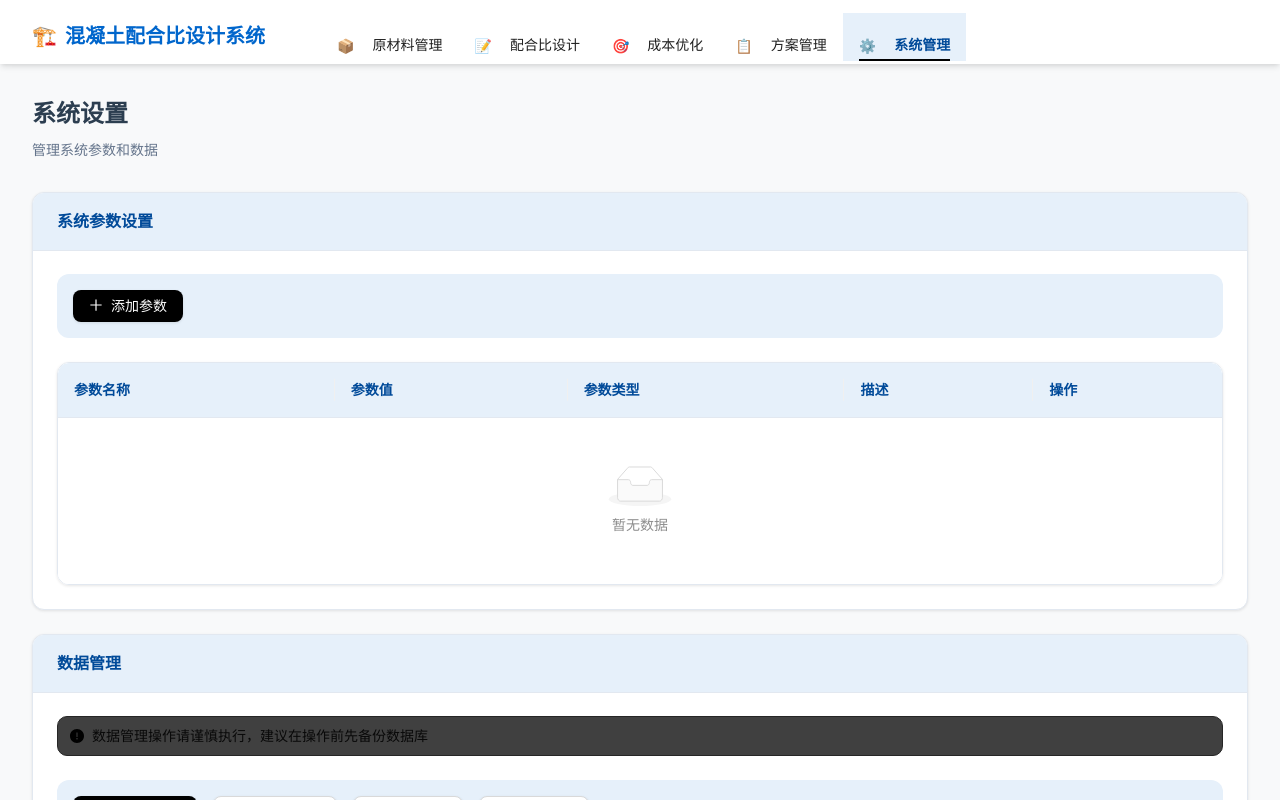
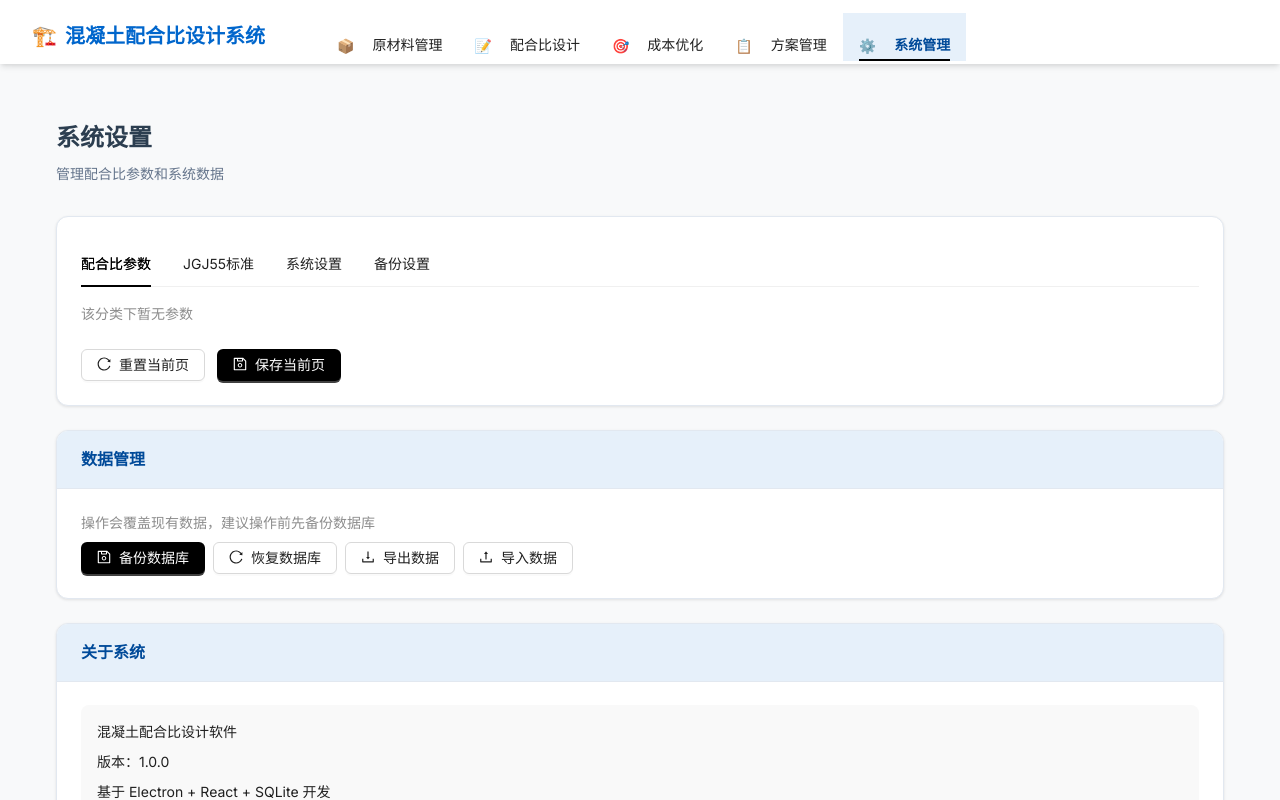
Before and after one commit to sunyso434-cyber/concretemixdesign, a React (Vite) app: page /#/settings in a window 1280 px wide. Shown: the top 800 px of the page. Built offline with nearby package versions, Linux system fonts and the light colour scheme.

Commit message:
feat(SettingsPage): rewrite with card-based params, tabs, and data management UI

```diff
--- a/src/renderer/pages/SettingsPage.jsx
+++ b/src/renderer/pages/SettingsPage.jsx
@@ -1,322 +1,252 @@
-import React, { useState, useEffect } from 'react';
-import { Card, Form, Input, Select, Button, message, Table, Modal, Upload, Space, Divider, Alert } from 'antd';
-import { DownloadOutlined, UploadOutlined, SaveOutlined, ReloadOutlined, DeleteOutlined, PlusOutlined } from '@ant-design/icons';
+// src/renderer/pages/SettingsPage.jsx
+import React, { useState, useEffect, useCallback } from 'react'
+import { Card, Tabs, Button, message, Space, Typography } from 'antd'
+import { SaveOutlined, ReloadOutlined, DownloadOutlined, UploadOutlined } from '@ant-design/icons'
+import ParamCard from '../components/ParamCard'
+import ExportWizard from '../components/ExportWizard'
+import ImportWizard from '../components/ImportWizard'
+import RestoreConfirmModal from '../components/RestoreConfirmModal'
+import { PARAM_CONFIG, PARAM_TABS } from '../config/paramConfig'
 
-const { Option } = Select;
+const { Text } = Typography
+
+const TAB_KEYS = ['配合比参数', 'JGJ55标准', '系统设置', '备份设置']
 
 const SettingsPage = () => {
-  const [params, setParams] = useState([]);
-  const [form] = Form.useForm();
-  const [isModalVisible, setIsModalVisible] = useState(false);
-  const [editingParam, setEditingParam] = useState(null);
+  const [params, setParams] = useState([])
+  const [modifiedParams, setModifiedParams] = useState({})
+  const [loading, setLoading] = useState(false)
+  const [saveLoading, setSaveLoading] = useState(false)
+  const [activeTab, setActiveTab] = useState('配合比参数')
 
-  // 加载系统参数
+  const [exportWizardVisible, setExportWizardVisible] = useState(false)
+  const [importWizardVisible, setImportWizardVisible] = useState(false)
+  const [restoreModalVisible, setRestoreModalVisible] = useState(false)
+  const [selectedBackupPath, setSelectedBackupPath] = useState('')
+
   useEffect(() => {
     const loadParams = async () => {
-      console.log('开始加载系统参数');
+      setLoading(true)
       try {
-        const result = await window.electron.ipcRenderer.invoke('get-all-params');
-        console.log('收到系统参数响应:', result);
+        const result = await window.electron.ipcRenderer.invoke('get-all-params')
         if (result.success) {
-          console.log('系统参数数据:', result.data);
-          setParams(result.data);
-        } else {
-          console.error('获取系统参数失败:', result.error);
-          message.error('获取系统参数失败');
+          setParams(result.data)
         }
-      } catch (error) {
-        console.error('获取系统参数时发生错误:', error);
-        message.error('获取系统参数失败');
+      } catch (e) {
+        message.error('加载参数失败')
+      } finally {
+        setLoading(false)
       }
-    };
+    }
+    loadParams()
+  }, [])
 
-    loadParams();
-  }, []);
+  const getCurrentTabParams = useCallback(() => {
+    const paramNames = PARAM_TABS[activeTab] || []
+    return params.filter(p => paramNames.includes(p.name)).map(p => ({
+      ...p,
+      config: PARAM_CONFIG[p.name] || null,
+    }))
+  }, [activeTab, params])
 
-  // 打开添加/编辑参数模态框
-  const showModal = (param = null) => {
-    setEditingParam(param);
-    if (param) {
-      form.setFieldsValue({
-        name: param.name,
-        value: param.value,
-        type: param.type,
-        description: param.description
-      });
-    } else {
-      form.resetFields();
+  const handleParamChange = (name, value) => {
+    setModifiedParams(prev => ({ ...prev, [name]: value }))
+  }
+
+  const getParamValue = (name) => {
+    if (name in modifiedParams) return modifiedParams[name]
+    const p = params.find(p => p.name === name)
+    return p ? p.value : null
+  }
+
+  const handleSaveCurrentTab = async () => {
+    const paramNames = PARAM_TABS[activeTab] || []
+    const toSave = paramNames.filter(name => name in modifiedParams)
+    if (toSave.length === 0) {
+      message.info('没有需要保存的修改')
+      return
     }
-    setIsModalVisible(true);
-  };
 
-  // 关闭模态框
-  const handleCancel = () => {
-    setIsModalVisible(false);
-  };
+    setSaveLoading(true)
+    try {
+      for (const name of toSave) {
+        const param = params.find(p => p.name === name)
+        await window.electron.ipcRenderer.invoke('set-param', {
+          name,
+          value: modifiedParams[name],
+          type: param?.type || 'system',
+          description: param?.description || '',
+        })
+      }
+      message.success('保存成功')
+      setModifiedParams(prev => {
+        const next = { ...prev }
+        toSave.forEach(n => delete next[n])
+        return next
+      })
+      const result = await window.electron.ipcRenderer.invoke('get-all-params')
+      if (result.success) setParams(result.data)
+    } catch (e) {
+      message.error('保存失败')
+    } finally {
+      setSaveLoading(false)
+    }
+  }
 
-  // 保存参数
-  const handleSave = async () => {
-    try {
-      const values = await form.validateFields();
-      const result = await window.electron.ipcRenderer.invoke('set-param', values);
-      if (result.success) {
-        message.success('参数保存成功');
-        setIsModalVisible(false);
-        // 重新加载参数
-        const loadResult = await window.electron.ipcRenderer.invoke('get-all-params');
-        if (loadResult.success) {
-          setParams(loadResult.data);
-        }
-      } else {
-        message.error('参数保存失败');
-      }
-    } catch (error) {
-      console.error('保存参数时发生错误:', error);
-      message.error('参数保存失败');
-    }
-  };
+  const handleResetCurrentTab = () => {
+    const paramNames = PARAM_TABS[activeTab] || []
+    setModifiedParams(prev => {
+      const next = { ...prev }
+      paramNames.forEach(n => delete next[n])
+      return next
+    })
+    message.info('已重置为原始值')
+  }
 
-  // 删除参数
-  const handleDelete = (name) => {
-    Modal.confirm({
-      title: '确认删除',
-      content: '确定要删除该参数吗？',
-      onOk: async () => {
-        try {
-          const result = await window.electron.ipcRenderer.invoke('delete-param', name);
-          if (result.success) {
-            message.success('参数删除成功');
-            // 重新加载参数
-            const loadResult = await window.electron.ipcRenderer.invoke('get-all-params');
-            if (loadResult.success) {
-              setParams(loadResult.data);
-            }
-          } else {
-            message.error('参数删除失败');
-          }
-        } catch (error) {
-          console.error('删除参数时发生错误:', error);
-          message.error('参数删除失败');
-        }
-      }
-    });
-  };
-
-  // 备份数据库
   const handleBackup = async () => {
     try {
-      const result = await window.electron.ipcRenderer.invoke('backup-database');
-      if (result.success) {
-        message.success(`数据库备份成功，备份文件路径：${result.data}`);
-      } else {
-        message.error('数据库备份失败');
-      }
-    } catch (error) {
-      console.error('备份数据库时发生错误:', error);
-      message.error('数据库备份失败');
+      const dialogResult = await window.electron.ipcRenderer.invoke('show-save-dialog', {
+        title: '选择备份保存位置',
+        defaultPath: `backup-${new Date().toISOString().replace(/[:.]/g, '-').slice(0, 19)}.sqlite`,
+        filters: [{ name: 'SQLite Database', extensions: ['sqlite', 'db'] }],
+      })
+      if (dialogResult.data.canceled || !dialogResult.data.filePath) return
+      window.electron.ipcRenderer.invoke('start-backup-task', dialogResult.data.filePath)
+    } catch (e) {
+      message.error('备份失败')
     }
-  };
+  }
 
-  // 恢复数据库
   const handleRestore = async () => {
-    // 这里需要实现文件选择功能，暂时使用模拟路径
-    const backupPath = prompt('请输入备份文件路径：');
-    if (backupPath) {
-      try {
-        const result = await window.electron.ipcRenderer.invoke('restore-database', backupPath);
-        if (result.success) {
-          message.success('数据库恢复成功');
-          // 重新加载参数
-          const loadResult = await window.electron.ipcRenderer.invoke('get-all-params');
-          if (loadResult.success) {
-            setParams(loadResult.data);
-          }
-        } else {
-          message.error('数据库恢复失败');
-        }
-      } catch (error) {
-        console.error('恢复数据库时发生错误:', error);
-        message.error('数据库恢复失败');
-      }
+    try {
+      const dialogResult = await window.electron.ipcRenderer.invoke('show-open-dialog', {
+        title: '选择备份文件',
+        filters: [{ name: 'SQLite Database', extensions: ['sqlite', 'db'] }],
+        properties: ['openFile'],
+      })
+      if (dialogResult.data.canceled || dialogResult.data.filePaths.length === 0) return
+      setSelectedBackupPath(dialogResult.data.filePaths[0])
+      setRestoreModalVisible(true)
+    } catch (e) {
+      message.error('选择文件失败')
     }
-  };
+  }
 
-  // 导入数据
-  const handleImport = async (file) => {
-    try {
-      const result = await window.electron.ipcRenderer.invoke('import-data', file.path);
-      if (result.success) {
-        message.success('数据导入成功');
-      } else {
-        message.error('数据导入失败');
-      }
-    } catch (error) {
-      console.error('导入数据时发生错误:', error);
-      message.error('数据导入失败');
+  const handleConfirmRestore = async () => {
+    setRestoreModalVisible(false)
+    window.electron.ipcRenderer.invoke('start-restore-task', selectedBackupPath)
+  }
+
+  const renderParamCards = () => {
+    const tabParams = getCurrentTabParams()
+    if (tabParams.length === 0) {
+      return <Text type="secondary">该分类下暂无参数</Text>
     }
-  };
-
-  // 导出数据
-  const handleExport = async () => {
-    // 这里需要实现文件保存功能，暂时使用模拟路径
-    const exportPath = prompt('请输入导出文件路径：');
-    if (exportPath) {
-      try {
-        const result = await window.electron.ipcRenderer.invoke('export-data', exportPath);
-        if (result.success) {
-          message.success('数据导出成功');
-        } else {
-          message.error('数据导出失败');
-        }
-      } catch (error) {
-        console.error('导出数据时发生错误:', error);
-        message.error('数据导出失败');
-      }
-    }
-  };
-
-  // 系统参数表格列定义
-  const columns = [
-    {
-      title: '参数名称',
-      dataIndex: 'name',
-      key: 'name'
-    },
-    {
-      title: '参数值',
-      dataIndex: 'value',
-      key: 'value'
-    },
-    {
-      title: '参数类型',
-      dataIndex: 'type',
-      key: 'type',
-      render: (type) => {
-        switch (type) {
-          case 'system': return '系统';
-          case 'mixdesign': return '配合比';
-          case 'backup': return '备份';
-          default: return type;
-        }
-      }
-    },
-    {
-      title: '描述',
-      dataIndex: 'description',
-      key: 'description'
-    },
-    {
-      title: '操作',
-      key: 'action',
-      render: (text, record) => (
-        <Space size="middle">
-          <Button type="primary" size="small" onClick={() => showModal(record)}>编辑</Button>
-          <Button danger size="small" onClick={() => handleDelete(record.name)}>删除</Button>
-        </Space>
-      )
-    }
-  ];
+    return (
+      <div style={{ display: 'grid', gridTemplateColumns: 'repeat(auto-fill, minmax(380px, 1fr))', gap: 16 }}>
+        {tabParams.map(p => {
+          if (!p.config) return null
+          return (
+            <ParamCard
+              key={p.name}
+              paramName={p.name}
+              config={p.config}
+              value={getParamValue(p.name)}
+              onChange={(val) => handleParamChange(p.name, val)}
+            />
+          )
+        })}
+      </div>
+    )
+  }
 
   return (
-    <div>
+    <div style={{ padding: 24 }}>
       <div style={{ marginBottom: 24 }}>
         <h2 className="page-title">系统设置</h2>
-        <p className="page-subtitle">管理系统参数和数据</p>
+        <p className="page-subtitle">管理配合比参数和系统数据</p>
       </div>
 
-      {/* 系统参数设置 */}
-      <Card className="custom-card" title="系统参数设置" style={{ marginBottom: 24 }}>
-        <div className="action-bar" style={{ marginBottom: 24 }}>
-          <Button type="primary" className="custom-btn" icon={<PlusOutlined />} onClick={() => showModal()}>添加参数</Button>
-        </div>
-        <Table
-          className="custom-table"
-          columns={columns}
-          dataSource={params}
-          rowKey="name"
-          pagination={{
-            pageSize: 10,
-            showSizeChanger: true,
-            showQuickJumper: true,
-            showTotal: (total) => `共 ${total} 条记录`
-          }}
+      <Card className="custom-card" style={{ marginBottom: 24 }}>
+        <Tabs
+          activeKey={activeTab}
+          onChange={setActiveTab}
+          items={TAB_KEYS.map(key => ({
+            key,
+            label: key,
+            children: (
+              <div>
+                {renderParamCards()}
+                <div style={{ marginTop: 24, display: 'flex', gap: 12 }}>
+                  <Button icon={<ReloadOutlined />} onClick={handleResetCurrentTab}>
+                    重置当前页
+                  </Button>
+                  <Button type="primary" icon={<SaveOutlined />} loading={saveLoading} onClick={handleSaveCurrentTab}>
+                    保存当前页
+                  </Button>
+                </div>
+              </div>
+            ),
+          }))}
         />
       </Card>
 
-      {/* 数据管理 */}
       <Card className="custom-card" title="数据管理" style={{ marginBottom: 24 }}>
         <Space direction="vertical" style={{ width: '100%' }}>
-          <Alert message="数据管理操作请谨慎执行，建议在操作前先备份数据库" type="warning" showIcon />
-          <div className="action-bar" style={{ marginTop: 16 }}>
-            <Button type="primary" className="custom-btn" icon={<SaveOutlined />} onClick={handleBackup}>备份数据库</Button>
-            <Button className="custom-btn" icon={<ReloadOutlined />} onClick={handleRestore}>恢复数据库</Button>
-            <Button className="custom-btn" icon={<UploadOutlined />} onClick={() => document.getElementById('import-file').click()}>导入数据</Button>
-            <Button className="custom-btn" icon={<DownloadOutlined />} onClick={handleExport}>导出数据</Button>
-            <input
-              id="import-file"
-              type="file"
-              style={{ display: 'none' }}
-              onChange={(e) => e.target.files[0] && handleImport(e.target.files[0])}
-            />
-          </div>
+          <Text type="secondary">操作会覆盖现有数据，建议操作前先备份数据库</Text>
+          <Space wrap>
+            <Button type="primary" icon={<SaveOutlined />} onClick={handleBackup}>
+              备份数据库
+            </Button>
+            <Button icon={<ReloadOutlined />} onClick={handleRestore}>
+              恢复数据库
+            </Button>
+            <Button icon={<DownloadOutlined />} onClick={() => setExportWizardVisible(true)}>
+              导出数据
+            </Button>
+            <Button icon={<UploadOutlined />} onClick={() => setImportWizardVisible(true)}>
+              导入数据
+            </Button>
+          </Space>
         </Space>
       </Card>
 
-      {/* 关于系统 */}
       <Card className="custom-card" title="关于系统">
-        <div style={{ padding: '16px', background: '#f9f9f9', borderRadius: '8px' }}>
-          <p style={{ marginBottom: 8 }}>混凝土配合比设计软件</p>
-          <p style={{ marginBottom: 8 }}>版本：1.0.0</p>
-          <p style={{ marginBottom: 8 }}>基于 Electron + React + SQLite 开发</p>
-          <p>依据标准：JGJ 55, GB 50010-2010, GB 50204-2015, JGJ/T 193-2009</p>
-        </div>
+        <AppVersionInfo />
       </Card>
 
-      {/* 添加/编辑参数模态框 */}
-      <Modal
-        className="custom-modal"
-        title={editingParam ? '编辑参数' : '添加参数'}
-        open={isModalVisible}
-        onOk={handleSave}
-        onCancel={handleCancel}
-        width={600}
-      >
-        <Form className="custom-form" form={form} layout="vertical">
-          <Form.Item
-            name="name"
-            label="参数名称"
-            rules={[{ required: true, message: '请输入参数名称' }]}
-          >
-            <Input placeholder="请输入参数名称" />
-          </Form.Item>
-          <Form.Item
-            name="value"
-            label="参数值"
-            rules={[{ required: true, message: '请输入参数值' }]}
-          >
-            <Input placeholder="请输入参数值" />
-          </Form.Item>
-          <Form.Item
-            name="type"
-            label="参数类型"
-            rules={[{ required: true, message: '请选择参数类型' }]}
-          >
-            <Select placeholder="请选择参数类型">
-              <Option value="system">系统</Option>
-              <Option value="mixdesign">配合比</Option>
-              <Option value="backup">备份</Option>
-            </Select>
-          </Form.Item>
-          <Form.Item
-            name="description"
-            label="描述"
-          >
-            <Input placeholder="请输入参数描述" />
-          </Form.Item>
-        </Form>
-      </Modal>
+      {exportWizardVisible && (
+        <ExportWizard onClose={() => setExportWizardVisible(false)} />
+      )}
+      {importWizardVisible && (
+        <ImportWizard onClose={() => setImportWizardVisible(false)} />
+      )}
+      {restoreModalVisible && (
+        <RestoreConfirmModal
+          backupPath={selectedBackupPath}
+          onConfirm={handleConfirmRestore}
+          onCancel={() => setRestoreModalVisible(false)}
+        />
+      )}
     </div>
-  );
-};
+  )
+}
 
-export default SettingsPage;
+const AppVersionInfo = () => {
+  const [version, setVersion] = useState('1.0.0')
+  useEffect(() => {
+    window.electron.ipcRenderer.invoke('get-app-version').then(result => {
+      if (result.success) setVersion(result.data)
+    })
+  }, [])
+  return (
+    <div style={{ padding: '16px', background: '#f9f9f9', borderRadius: 8 }}>
+      <p style={{ marginBottom: 8 }}>混凝土配合比设计软件</p>
+      <p style={{ marginBottom: 8 }}>版本：{version}</p>
+      <p style={{ marginBottom: 8 }}>基于 Electron + React + SQLite 开发</p>
+      <p>依据标准：JGJ 55, GB 50010-2010, GB 50204-2015, JGJ/T 193-2009</p>
+    </div>
+  )
+}
+
+export default SettingsPage
```
